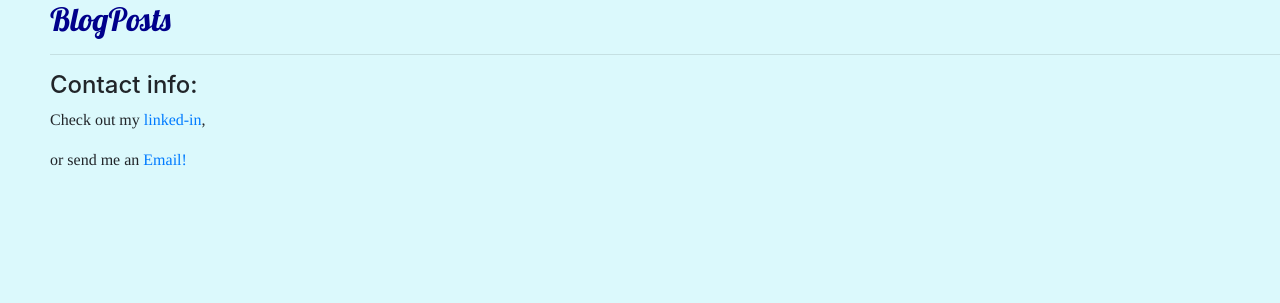
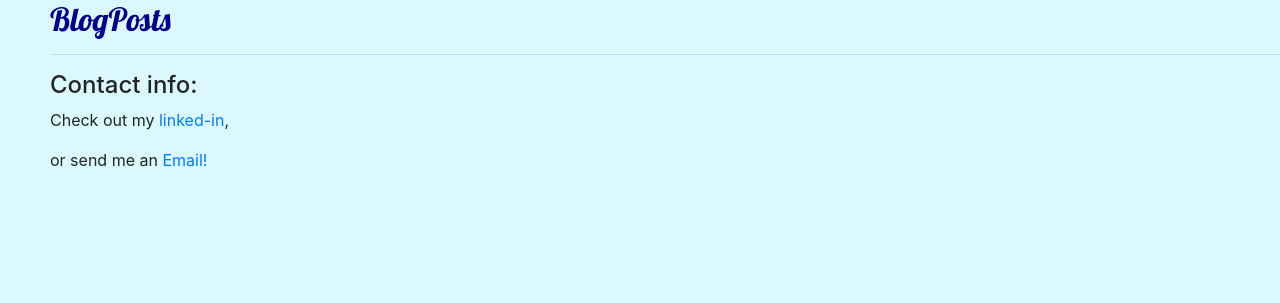
Before and after one commit to Dzeinuda-zz/my-first-blog, a Django app: page / in a window 1280 px wide. Shown: the part 121-424 px from the top of the page. Run offline with Django 3.2, Linux system fonts and the light colour scheme; data that the repository does not hold is empty.

Commit message:
Trying to fix .css issue

```diff
--- a/blog/static/css/blog.css
+++ b/blog/static/css/blog.css
@@ -8,10 +8,6 @@ h2 {
   color: #00008B;
 }
 
-p {
-  font-family: "Times";
-}
-
 body {
     padding-left: 50px;
     padding-top: 40px;
```
